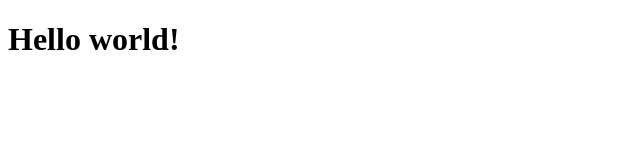
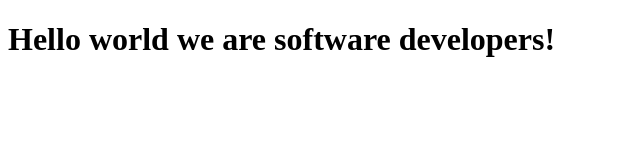
Before and after one commit to Addis-Belete/Survey-Form, a plain HTML site: page index.html in a window 1280 px wide. Shown: the whole page, without its empty margins (0-640 px from the left). Drawn offline with Linux system fonts and the light colour scheme.

Commit message:
initial commit

```diff
--- a/index.html
+++ b/index.html
@@ -7,7 +7,7 @@
   </head>
 
   <body>
-    <h1>Hello world!</h1>
+    <h1>Hello world we are software developers!</h1>
     <script src="https://cdn.freecodecamp.org/testable-projects-fcc/v1/bundle.js"></script>
 
     <script  src="js/index.js"></script>
```
